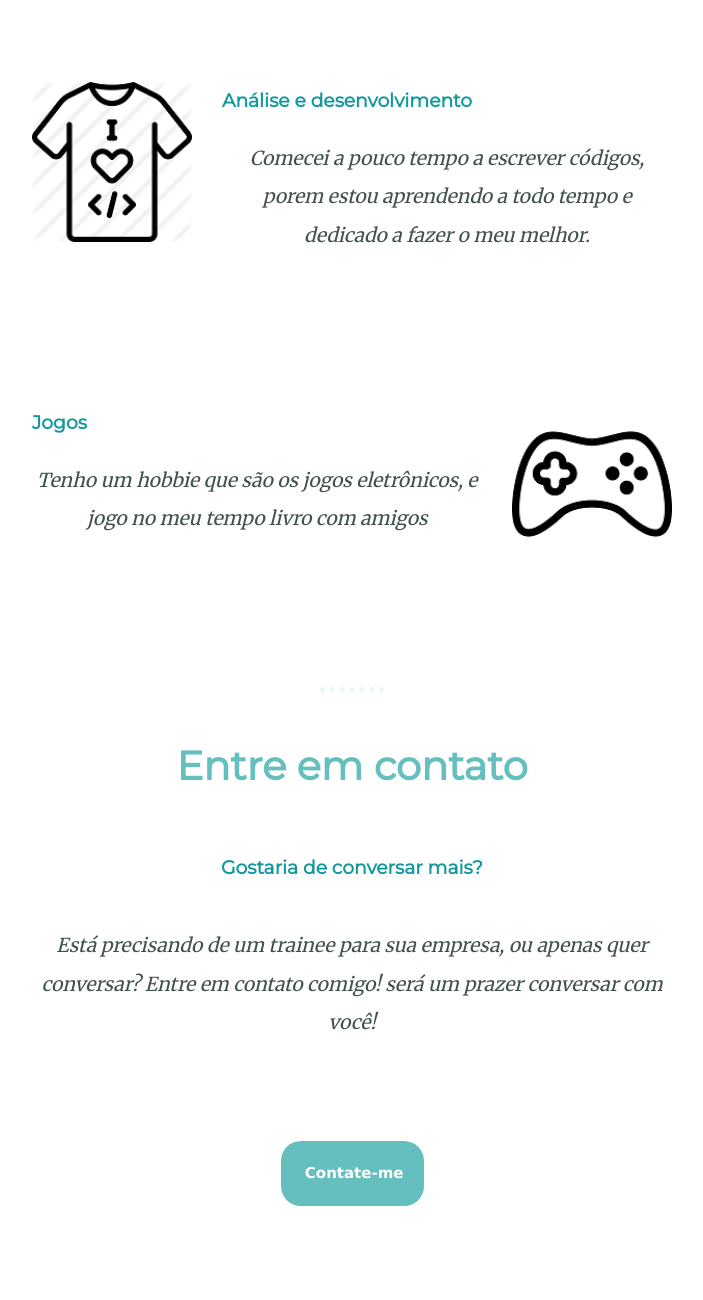
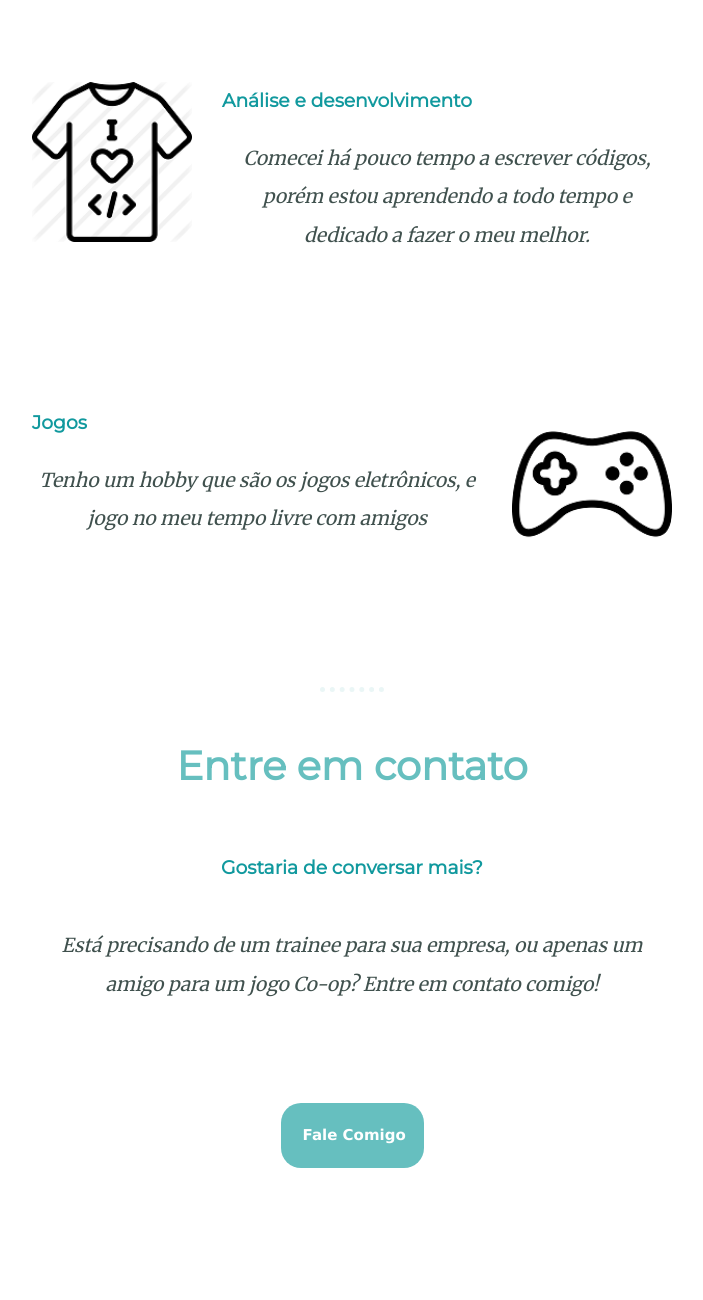
Before and after one commit to Nickshout/Personal-Site, a plain HTML site: page index.html in a window 1280 px wide. Shown: the part 1460-2760 px from the top of the page, without its empty margins (288-991 px from the left). Drawn offline with Linux system fonts and the light colour scheme.

Commit message:
Update index.html

```diff
--- a/index.html
+++ b/index.html
@@ -29,20 +29,20 @@
       <div class="skill-row">
         <img class="skill-img1" src="images/webdev.png" alt="webdev-img">
         <h3>Análise e desenvolvimento</h3>
-          <p>Comecei a pouco tempo a escrever códigos, porem estou aprendendo a todo tempo e dedicado a fazer o meu melhor.</p>
+          <p>Comecei há pouco tempo a escrever códigos, porém estou aprendendo a todo tempo e dedicado a fazer o meu melhor.</p>
       </div>
       <div class="skill-row">
         <img class="skill-img2" src="images/joystick.png" alt="joystick-img">
         <h3>Jogos</h3>
-        <p>Tenho um hobbie que são os jogos eletrônicos, e jogo no meu tempo livro com amigos</p>
+        <p>Tenho um hobby que são os jogos eletrônicos, e jogo no meu tempo livre com amigos</p>
       </div>
     </div>
     <hr>
     <div class="contact-me">
       <h2>Entre em contato</h2>
       <h3>Gostaria de conversar mais?</h3>
-      <p class="p1a">Está precisando de um trainee para sua empresa, ou apenas quer conversar? Entre em contato comigo! será um prazer conversar com você!</p>
-      <a class="btn" href="mailto:fel_andrade@hotmail.com">Contate-me</a>
+      <p class="p1a">Está precisando de um trainee para sua empresa, ou apenas um amigo para um jogo Co-op? Entre em contato comigo!</p>
+      <a class="btn" href="mailto:fel_andrade@hotmail.com">Fale Comigo</a>
     </div>
   </div>
 
```
